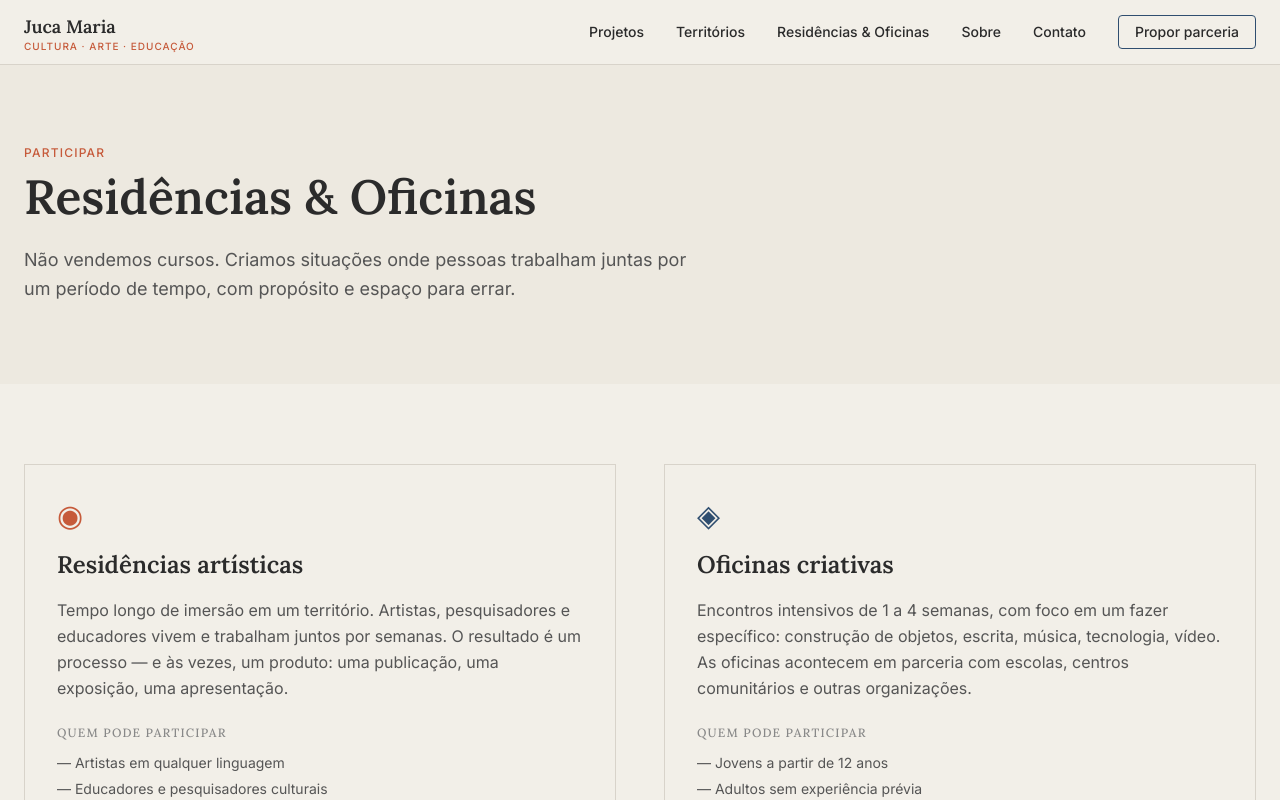
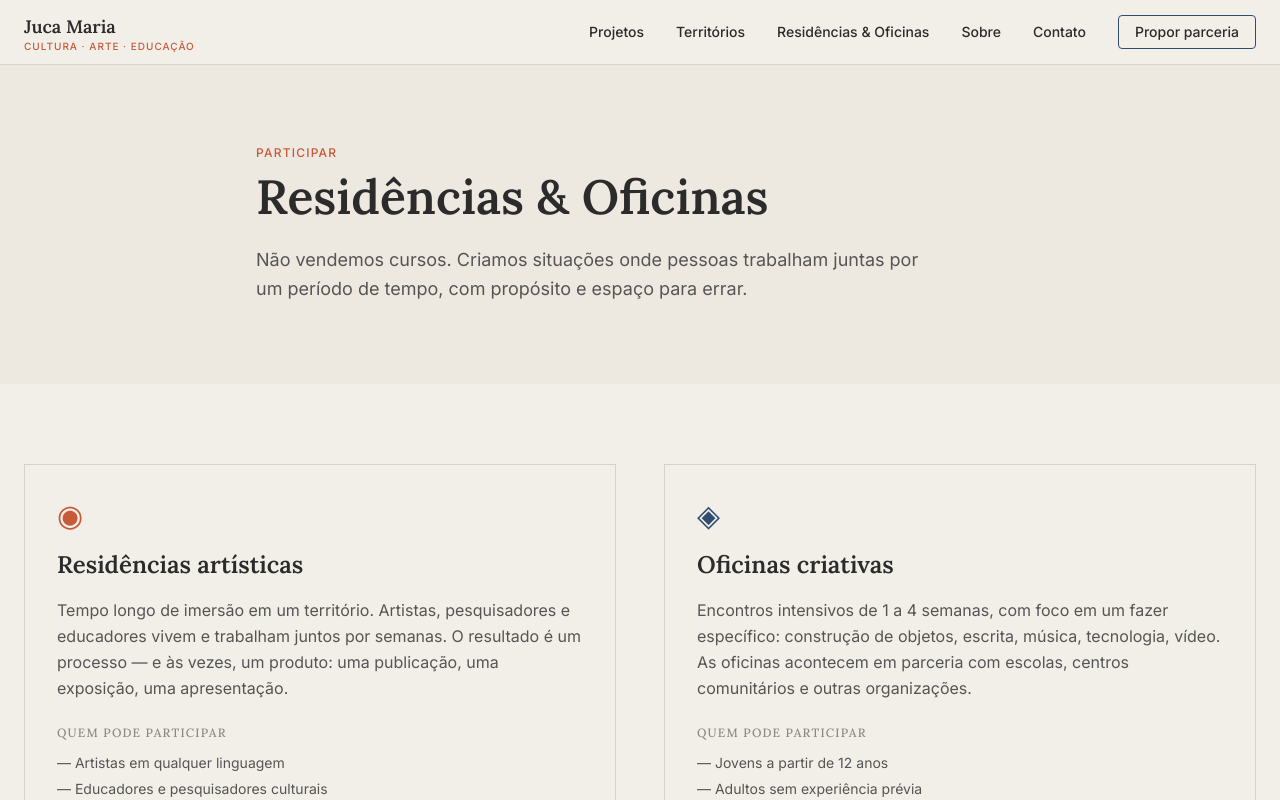
Before and after one commit to pmarkun/jucamaria-website, a Next.js app: page /vivencias in a window 1280 px wide. Shown: the top 800 px of the page. Built offline with nearby package versions, Linux system fonts and the light colour scheme.

Commit message:
fix: remove duplicate max-w class conflict in vivencias header

```diff
--- a/pages/vivencias.tsx
+++ b/pages/vivencias.tsx
@@ -20,7 +20,7 @@ export default function VivenciasPage({
     >
       {/* Header */}
       <section className="bg-[#EDE9E0] py-20 px-6">
-        <div className="max-w-7xl mx-auto max-w-3xl">
+        <div className="max-w-3xl mx-auto">
           <p className="text-[#C65A3A] text-xs uppercase tracking-widest font-medium mb-3">
             Participar
           </p>
```
